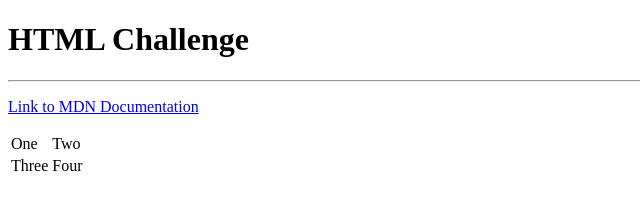
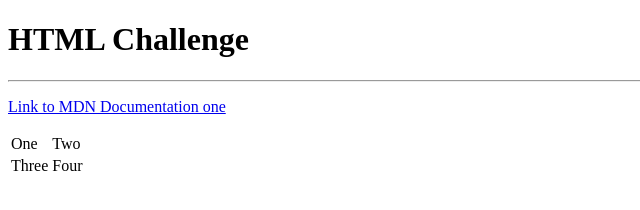
Before and after one commit to githubsethia/resume, a plain HTML site: page html_exercise_1.html in a window 1280 px wide. Shown: the full height of the page, 0-640 px from the left. Drawn offline with Linux system fonts and the light colour scheme.

Commit message:
commit 2

```diff
--- a/html_exercise_1.html
+++ b/html_exercise_1.html
@@ -8,7 +8,7 @@
 <body>
   <h1>HTML Challenge</h1>
   <hr>
-  <p><a href="https://developer.mozilla.org/en-US/">Link to MDN Documentation</a></p>
+  <p><a href="https://developer.mozilla.org/en-US/">Link to MDN Documentation one </a></p>
   <table>
     <tr>
       <td>One</td>
```
